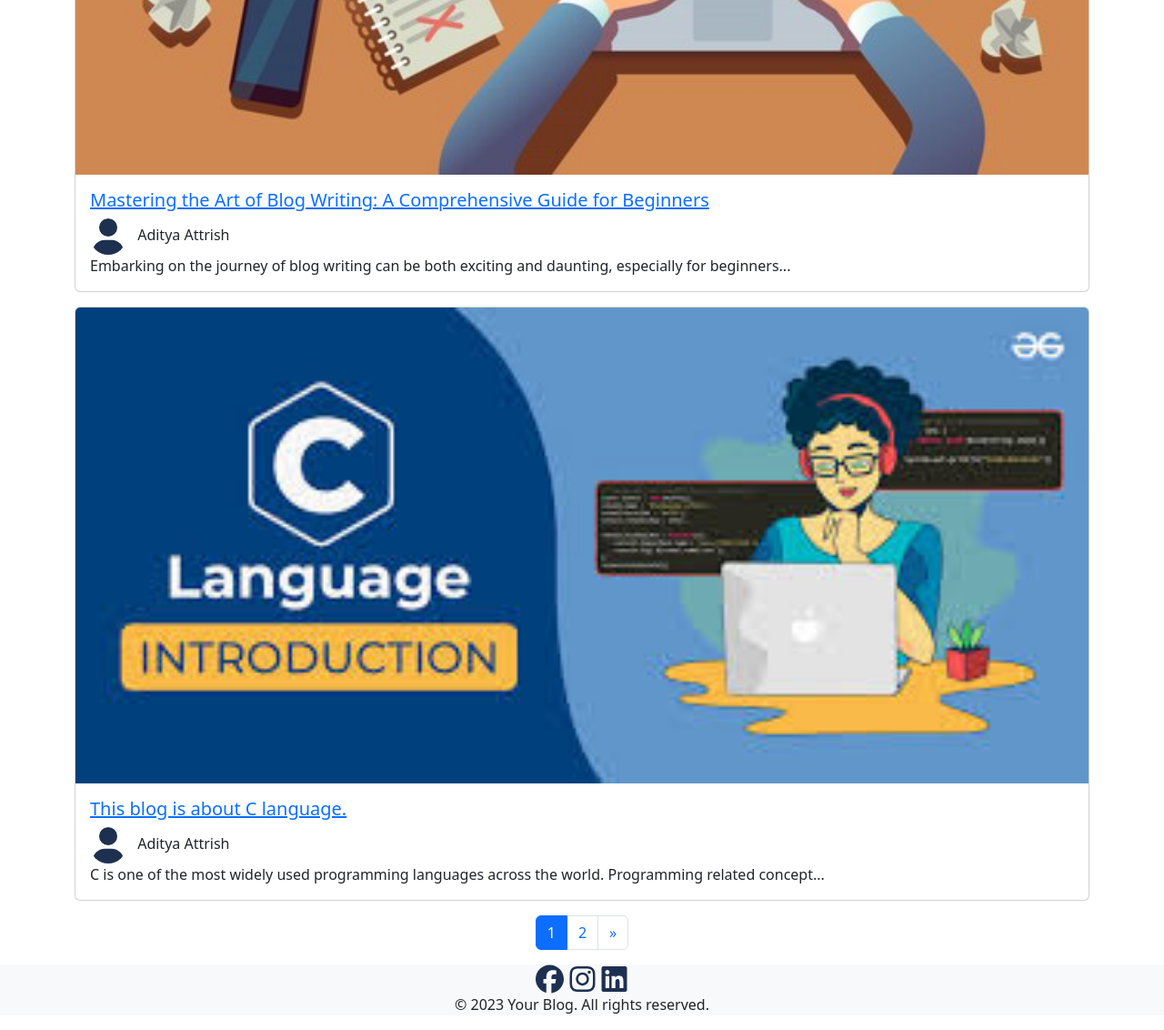
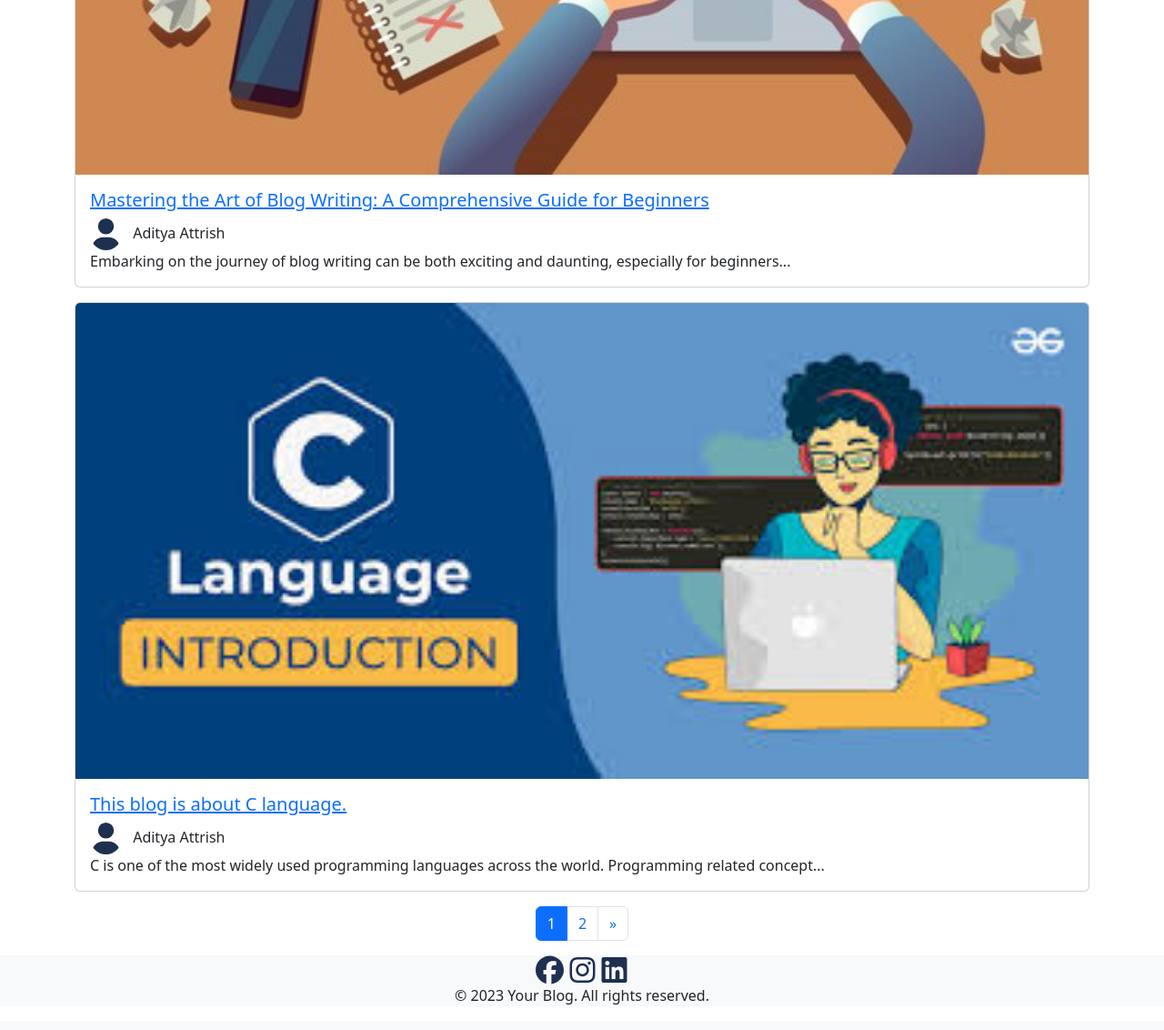
Before and after one commit to Aditya-Attrish/flask-blog, a Flask app: page / in a window 1280 px wide. Shown: the part 792-1924 px from the top of the page at 91% size. After the commit the page ends 1896 px from the top, so only its background shows below. Run offline with Flask 3, Linux system fonts and the light colour scheme.

Commit message:
update templates/index.html

```diff
--- a/templates/index.html
+++ b/templates/index.html
@@ -12,7 +12,7 @@
             {% else %}
                 {% set userImg = "thumb/" + post.author.userImg %}
             {% endif %}
-            <img src="{{ url_for('static', filename=userImg) }}" alt="Author Photo" class="img-fluid rounded-circle" style="width: 40px; height: 40px;">
+            <img src="{{ url_for('static', filename=userImg) }}" alt="Author Photo" class="img-fluid rounded-circle" style="width: 35px; height: 35px;">
                 <span class="ms-2">{{ post.author.username }}</span>
             <p class="card-text">{{ post.content[:100] }}...</p>
         </div>
```
